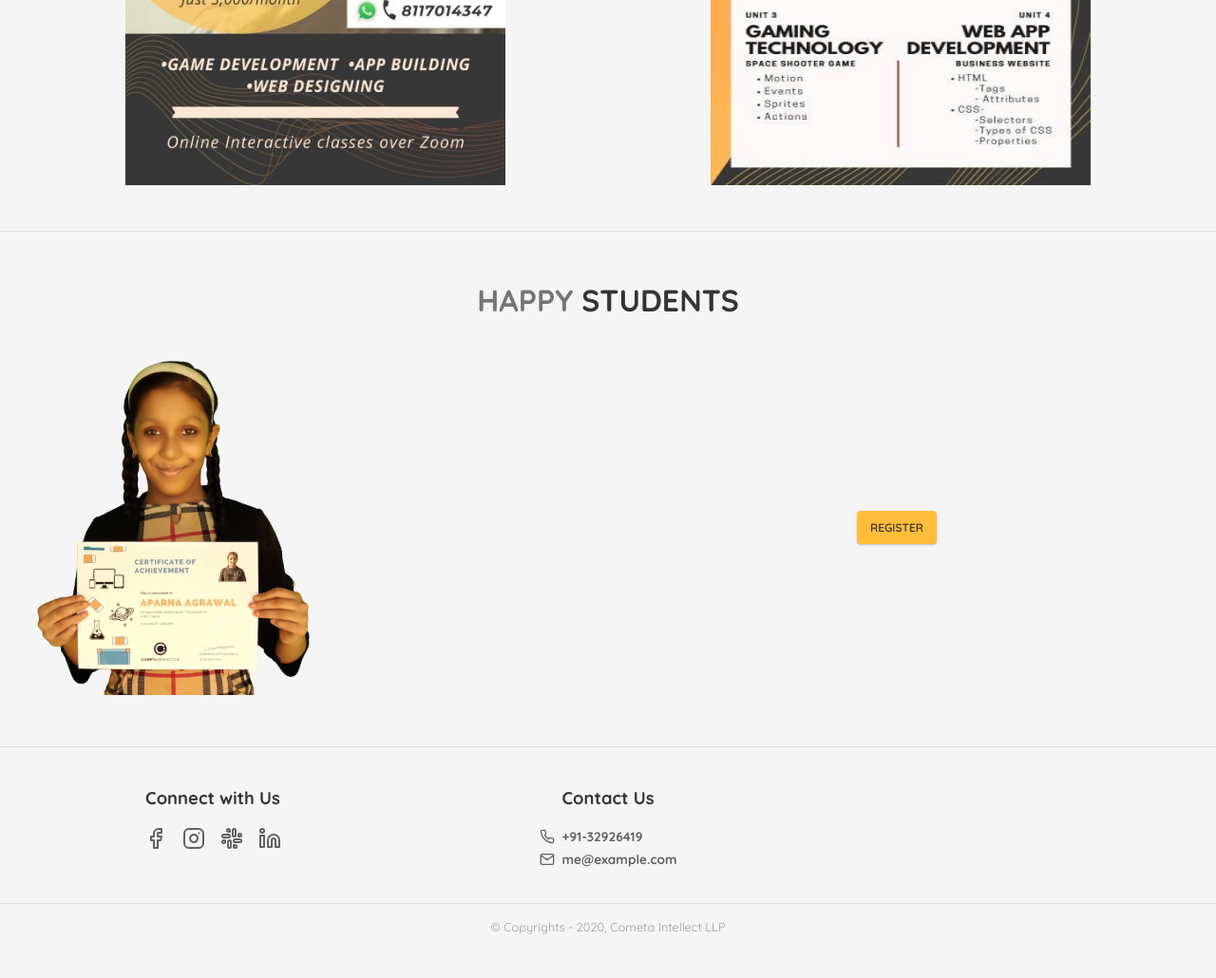
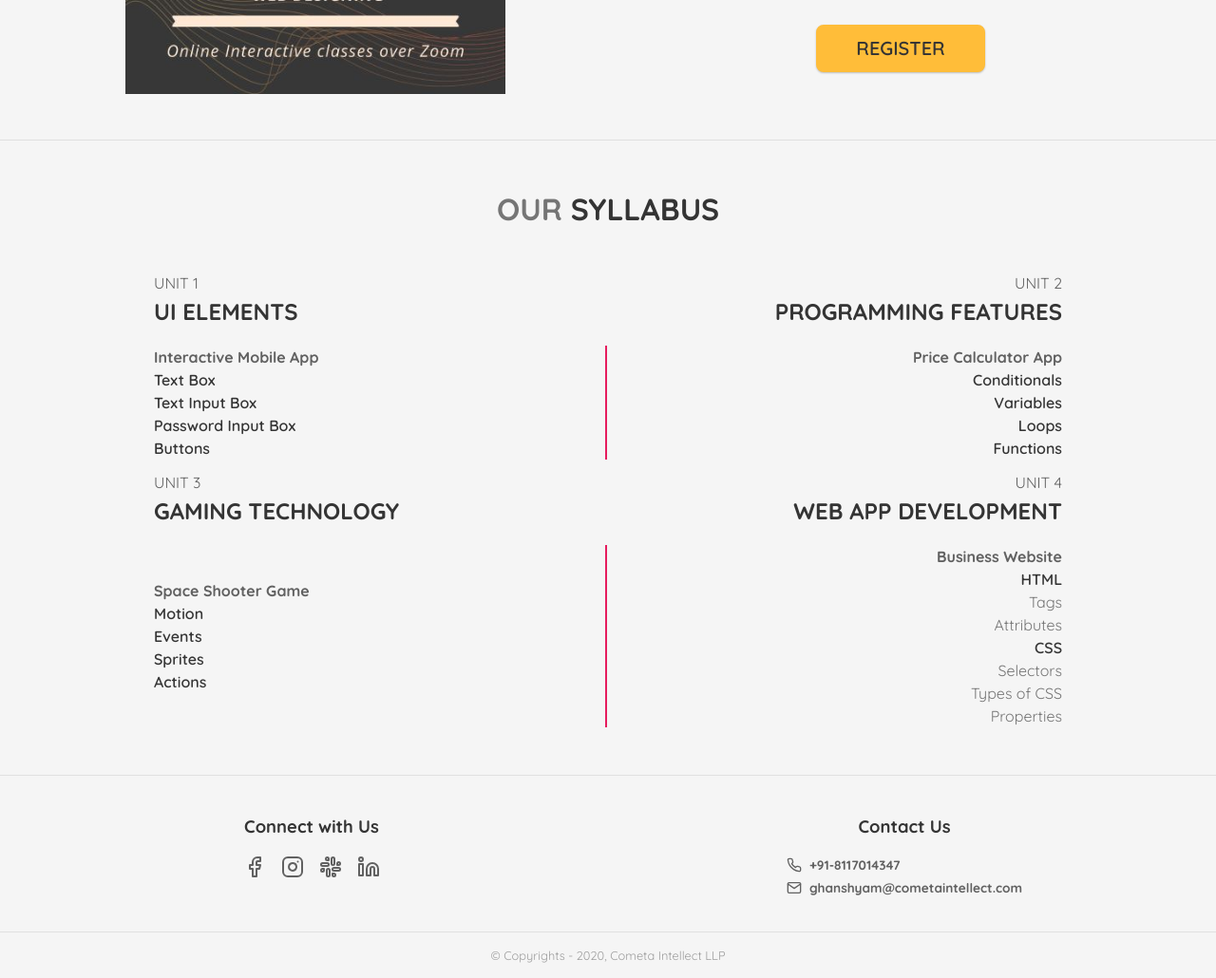
Before and after one commit to ghanshyam1898/cometa-pages, a Gatsby site: page /education in a window 1280 px wide. Shown: the part 843-1873 px from the top of the page at 95% size. Before the commit the page ends 1843 px from the top, so only its background shows below. Built offline with nearby package versions, Linux system fonts and the light colour scheme; Gatsby itself is replaced by a stand-in of ours.

Commit message:
update: education rest

```diff
--- a/src/components/header2.js
+++ b/src/components/header2.js
@@ -1,17 +1,18 @@
 import React from "react"
 import PropTypes from "prop-types"
 import LogoLarge from '../images/site/logo-large.png'
-
+import { Link } from 'gatsby'
 const Header2 = ({ siteTitle }) => {
 
   return (
     <>
-      <header className="header">
+      <header className="header education-header">
         <div className="brand">
           <figure className="brand-logo">
             <img src={LogoLarge} alt={siteTitle} />
           </figure>
         </div>
+        <Link to="/education/register/" className="button button-nav-p" style={{ 'fontWeight': '700', 'borderRadius': '6px' }}>Register</Link>
       </header>
     </>
   )
--- a/src/components/layout2.js
+++ b/src/components/layout2.js
@@ -28,7 +28,7 @@ const Layout2 = ({ children }) => {
       <div className="site-body">
         <main>{children}</main>
         <div className="footer">
-          <nav>
+          <nav className="edu-footer">
             <div className="footer-nav-box footer-nav-social" id="contact">
               <h2>Connect with Us</h2>
               <ul className="footer-nav-box-links">
@@ -60,15 +60,15 @@ const Layout2 = ({ children }) => {
               <h2>Contact Us</h2>
               <ul className="footer-nav-box-links">
                 <li>
-                  <a href="tel:+91378483412" className="icon-link left">
+                  <a href="tel:+918117014347" className="icon-link left">
                     <FeatherIcon icon="phone" />
-                    <span>+91-32926419</span>
+                    <span>+91-8117014347</span>
                   </a>
                 </li>
                 <li>
-                  <a href="mailto:me@example.com" className="icon-link left">
+                  <a href="mailto:ghanshyam@cometaintellect.com" className="icon-link left">
                     <FeatherIcon icon="mail" />
-                    <span>me@example.com</span>
+                    <span>ghanshyam@cometaintellect.com</span>
                   </a>
                 </li>
               </ul>
--- a/src/pages/education.js
+++ b/src/pages/education.js
@@ -1,9 +1,10 @@
 import React from 'react'
 import Layout2 from '../components/layout2'
 import SEO from '../components/seo'
+import { Link } from 'gatsby'
 //
 import EduCometaImg from '../images/education/education_cometa2.jpeg'
-import SyllabusImg from '../images/education/cometa_syllabus2.jpeg'
+// import SyllabusImg from '../images/education/cometa_syllabus2.jpeg'
 import withCertImg from '../images/education/with_certificate2.png'
 
 const Education = () => {
@@ -16,26 +17,101 @@ const Education = () => {
 				</div>
 			</header>
 			<section className="section">
-				<h2 className="section-heading">Our <span>Syllabus</span></h2>
 				<div className="education-intro">
-					<figure>
+					<figure className="poster">
 						<img src={EduCometaImg} alt="Education@Cometa" />
 					</figure>
-					<figure>
-						<img src={SyllabusImg} alt="Syllabus" />
+					<figure style={{ 'height': '23rem' }}>
+						<img src={withCertImg} alt="Aparna with Certificate" />
 					</figure>
+					<div className="abs-center" style={{ 'padding': '1rem' }}>
+						<Link to="/education/register/" className="button button-nav-p education-cta">Register</Link>
+					</div>
 				</div>
 			</section>
 			<section className="section">
-				<h2 className="section-heading">Happy <span>Students</span></h2>
-				<div className="education-cta">
-					<figure>
-						<img src={withCertImg} alt="Aparna with Certificate" />
-					</figure>
-					<div className="abs-center">
-						<button className="button button-nav-p">Register</button>
-					</div>
-				</div>
+				<h2 className="section-heading">Our <span>Syllabus</span></h2>
+				<table className="edu-table">
+					<thead>
+						<tr>
+							<th>
+								<span>Unit 1</span>
+								<h3>UI Elements</h3>
+							</th>
+							<th>
+								<span>Unit 2</span>
+								<h3>Programming Features</h3>
+							</th>
+						</tr>
+					</thead>
+					<tbody>
+						<tr>
+							<td>
+								<h4>Interactive Mobile App</h4>
+								<ul>
+									<li>Text Box</li>
+									<li>Text Input Box</li>
+									<li>Password Input Box</li>
+									<li>Buttons</li>
+								</ul>
+							</td>
+							<td>
+								<h4>Price Calculator App</h4>
+								<ul>
+									<li>Conditionals</li>
+									<li>Variables</li>
+									<li>Loops</li>
+									<li>Functions</li>
+								</ul>
+							</td>
+						</tr>
+					</tbody>
+				</table>
+				<table className="edu-table">
+					<thead>
+						<tr>
+							<th>
+								<span>Unit 3</span>
+								<h3>Gaming Technology</h3>
+							</th>
+							<th>
+								<span>Unit 4</span>
+								<h3>Web App Development</h3>
+							</th>
+						</tr>
+					</thead>
+					<tbody>
+						<tr>
+							<td>
+								<h4>Space Shooter Game</h4>
+								<ul>
+									<li>Motion</li>
+									<li>Events</li>
+									<li>Sprites</li>
+									<li>Actions</li>
+								</ul>
+							</td>
+							<td>
+								<h4>Business Website</h4>
+								<ul>
+									<li>HTML
+										<ul>
+											<li>Tags</li>
+											<li>Attributes</li>
+										</ul>
+									</li>
+									<li>CSS
+										<ul type="-">
+											<li>Selectors</li>
+											<li>Types of CSS</li>
+											<li>Properties</li>
+										</ul>
+									</li>
+								</ul>
+							</td>
+						</tr>
+					</tbody>
+				</table>
 			</section>
 		</Layout2>
 	)
--- a/src/sass/components/_btn.scss
+++ b/src/sass/components/_btn.scss
@@ -21,7 +21,7 @@ button{
 .button-nav-p{
 	border-color: $c4;
 	background-color: $c4;
-	color: $cd;
+	color: $cd !important;
 	box-shadow: 0 1px 2px $cl-1;
 	transition: background-color 300ms;
 	&:focus{
--- a/src/sass/layout/_footer.scss
+++ b/src/sass/layout/_footer.scss
@@ -14,6 +14,9 @@
 		@include respond(phone){
 			grid-template-columns: 1fr;
 		}
+	}
+	.edu-footer{
+		grid-template-columns: repeat(2,1fr);
 	}
 }
 .footer-nav-box{
--- a/src/sass/pages/_education.scss
+++ b/src/sass/pages/_education.scss
@@ -1,6 +1,15 @@
+.education-header{
+	display: flex;
+	justify-content: space-between;
+	align-items: center;
+	button{
+		margin: 0 1rem;
+	}
+}
 .education-intro{
 	display: grid;
 	grid-template-columns: repeat(2, 1fr);
+	grid-template-rows: auto 6rem;
 	justify-items: center;
 	justify-content: center;
 	align-items: stretch;
@@ -8,6 +17,10 @@
 
 	@include respond(phone){
 	grid-template-columns: 1fr;
+	}
+
+	& .poster{
+		grid-row: 1/3;
 	}
 
 	figure{
@@ -23,6 +36,63 @@
 	}
 }
 .education-cta{
-	display: grid;
-	grid-template-columns: repeat(2,1fr);
+	padding: .5rem 2.5rem;
+	font-size: 1.25rem;
+	font-weight: 600;
+	border-radius: 8px;
 }
+.edu-table{
+	width: 100%;
+	max-width: 60rem;
+	margin: 0 auto;
+	thead tr th{
+		padding: .5rem 0 1rem;
+		&:first-child{
+			text-align: left;
+		}
+		&:last-child{
+			text-align: right;
+		}
+		span{
+			text-transform: uppercase;
+			font-weight: 400;
+			color: $cd-3;
+		}
+		h3{
+			text-transform: uppercase;
+			font-size: 1.5rem;
+		}
+	}
+	tbody tr{
+		td{
+			width: 50%;
+			&:first-child {
+				border-right: 2px solid $c3;
+				h4,ul{
+					text-align: left;
+				}
+			}
+			&:last-child {
+				h4,ul{
+					text-align: right;
+				}
+			}
+			h4{
+				color: $cd-3;
+			}
+			ul{
+				ul{
+					padding: 0;
+					li{
+						color: $cd-2;
+						font-weight: 400;
+					}
+				}
+			}
+			& > ul > li {
+				color: $cd;
+				font-weight: 600;
+			}
+		}
+	}
+}
```
Also changed, not shown: src/pages/education/register.js (added, +13 -0 lines), src/css/style.css.
